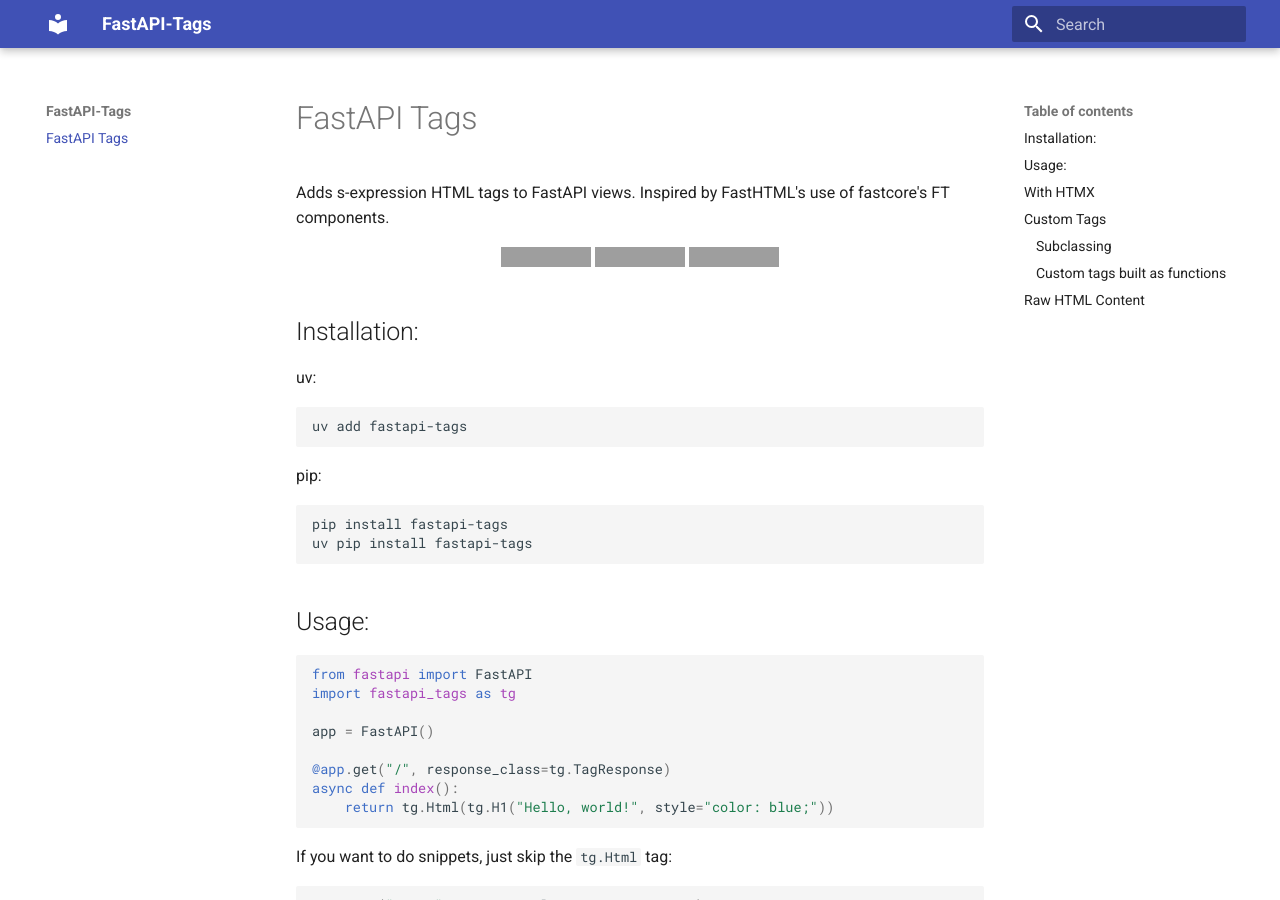
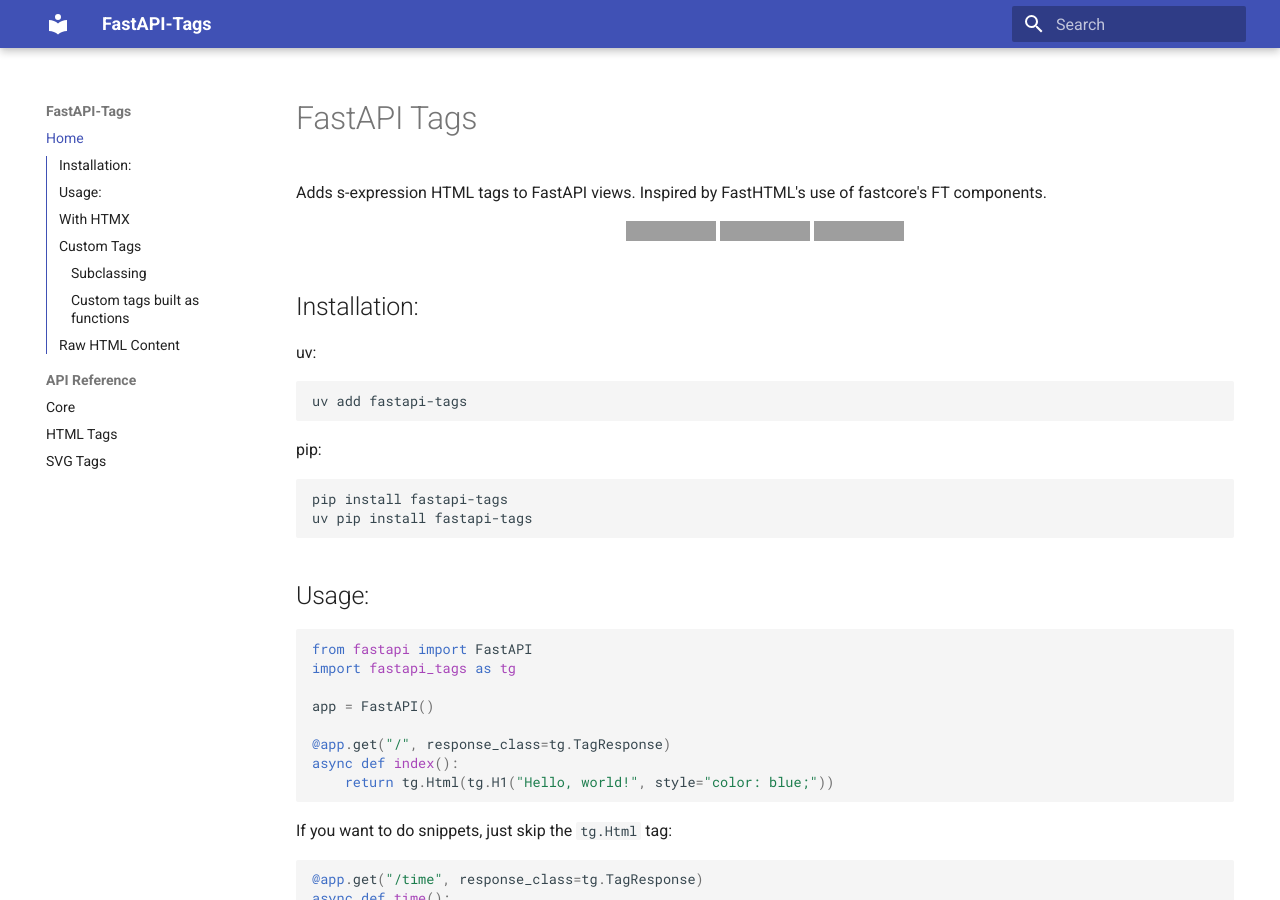
Before and after one commit to pydanny/fastapi-tags, an MkDocs documentation site: the page built from docs/index.md, in a window 1280 px wide and 900 px high. Built offline with MkDocs 1.6.1 and Material for MkDocs 9.7.7, drawn with Linux system fonts in a browser that asks for light colours; grey boxes are pictures that could not be loaded.

```diff
--- a/mkdocs.yml
+++ b/mkdocs.yml
@@ -3,9 +3,28 @@ site_url: https://pydanny.github.io/fastapi-tags/
 
 theme:
   name: material
+  features:
+    - navigation.sections
+    - navigation.expand
+    - toc.integrate
 
 plugins:
   - search
+  - mkdocstrings:
+      handlers:
+        python:
+          options:
+            show_source: true
+            show_root_heading: true
+            show_if_no_docstring: true
+            heading_level: 2
+
+nav:
+  - Home: index.md
+  - API Reference:
+    - Core: api/core.md
+    - HTML Tags: api/tags.md
+    - SVG Tags: api/svg.md
 
 markdown_extensions:
   - pymdownx.highlight
--- a/pyproject.toml
+++ b/pyproject.toml
@@ -38,6 +38,7 @@ dev = [
     "pytest>=8.4.0",
     "ruff>=0.11.13",
     "mkdocs-material>=9.6.14",
+    "mkdocstrings[python]>=0.22.0",
 ]
 
 [project.urls]
```
Also changed, not shown: docs/api/core.md (added, +5 -0 lines), docs/api/svg.md (added, +3 -0 lines), docs/api/tags.md (added, +3 -0 lines).
